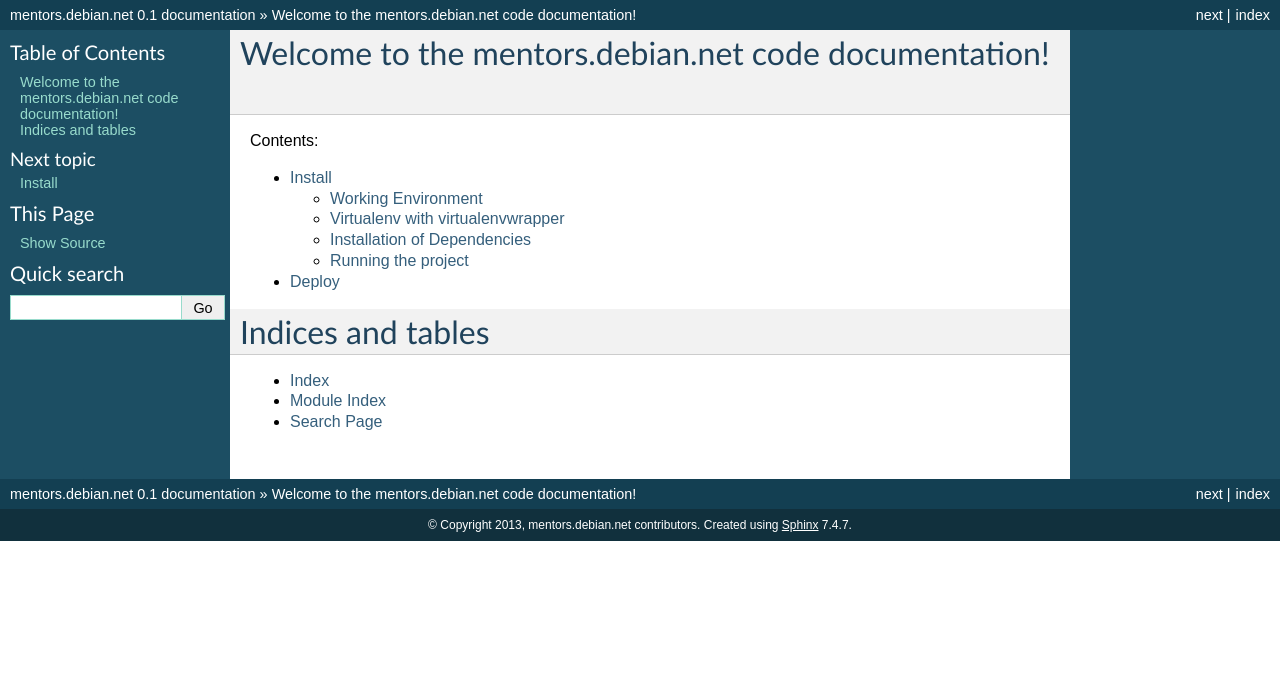
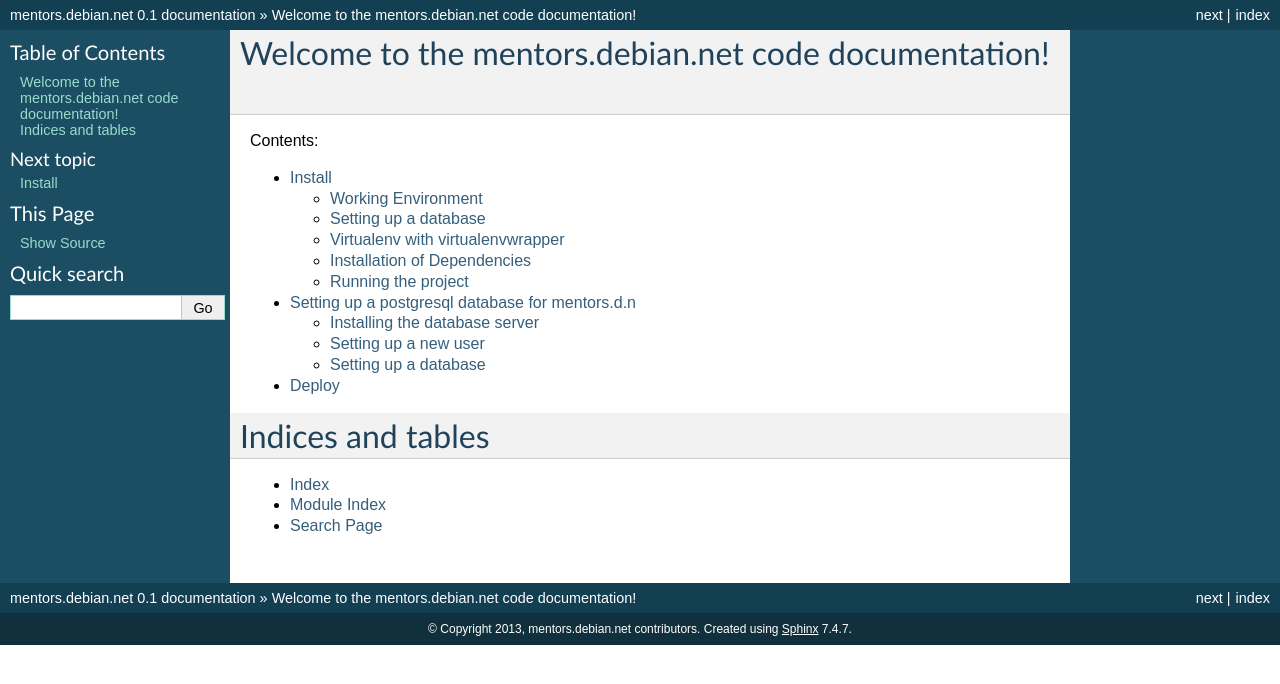
Before and after one commit to debexpo/mentors-ng, a Sphinx documentation site: the page built from docs/index.rst, in a window 1280 px wide. Shown: the top 684 px of the page. Built offline with Sphinx 7.4.7, drawn with Linux system fonts in a browser that asks for light colours; pages that are not in the unit, such as notebooks, are missing from menus; some of the changed lines change nothing that is shown.

Commit message:
Add some PostgreSQL docs

```diff
--- a/docs/index.rst
+++ b/docs/index.rst
@@ -12,6 +12,7 @@
     :maxdepth: 2
 
     install
+    install_postgres
     deploy
     tests
 
--- a/docs/install.rst
+++ b/docs/install.rst
@@ -15,6 +15,11 @@
 To install the system dependencies, as root, use::
 
     $ apt-get install virtualenvwrapper libpq-dev python-dev
+
+Setting up a database
+---------------------
+
+See :doc:`the dedicated page <install_postgres>`
 
 Virtualenv with virtualenvwrapper
 ---------------------------------
--- /dev/null
+++ b/docs/install_postgres.rst
@@ -0,0 +1,43 @@
+Setting up a postgresql database for mentors.d.n
+================================================
+
+Setting up a database with the right user and access lists is quite simple.
+
+Installing the database server
+------------------------------
+
+As root, you need to install `postgresql-server`::
+
+    apt-get install postgresql-server
+
+Setting up a new user
+---------------------
+
+As the postgres user, you can create a new user::
+
+    sudo -u postgres createuser mentors
+
+You don't want that user to create databases, roles or whatnot, so just answer
+no to all the questions.
+
+Once the user is created, it doesn't have a password. PostgreSQL likes to
+default to ident for its authentication, which means another daemon to setup.
+This project uses password authentication on the local socket by default.
+
+To set a password, use::
+
+    sudo -u postgres psql -c "ALTER USER mentors WITH PASSWORD '<password>';"
+
+You should then be able to log in to postgresql using the local INET socket::
+
+    psql -h localhost -U mentors -W
+
+Setting up a database
+---------------------
+
+Finally, you need to set up a *mentors* database owned by the mentors user,
+using the UTF-8 encoding::
+
+    sudo -u postgres createdb -E UTF-8 -O mentors mentors
+
+You can now continue with :doc:`the rest of the setup instructions <install>`.
```
